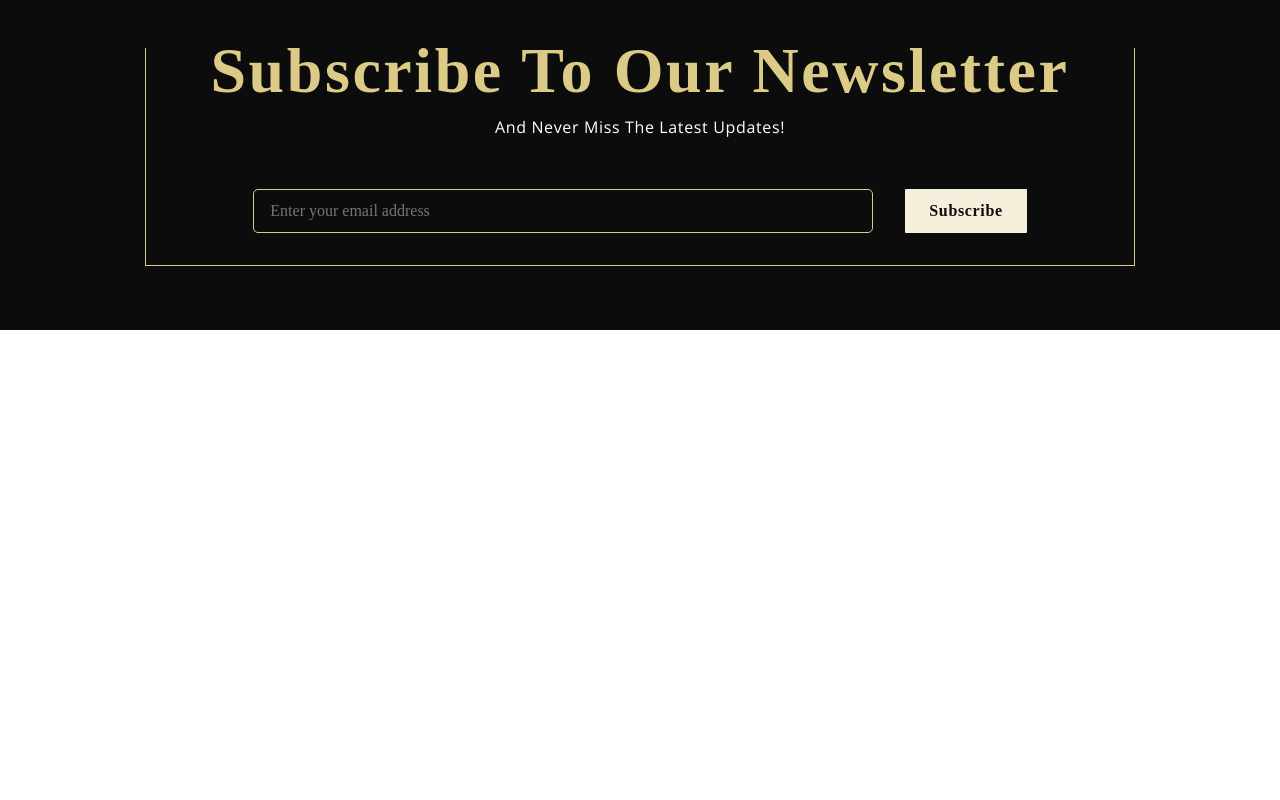
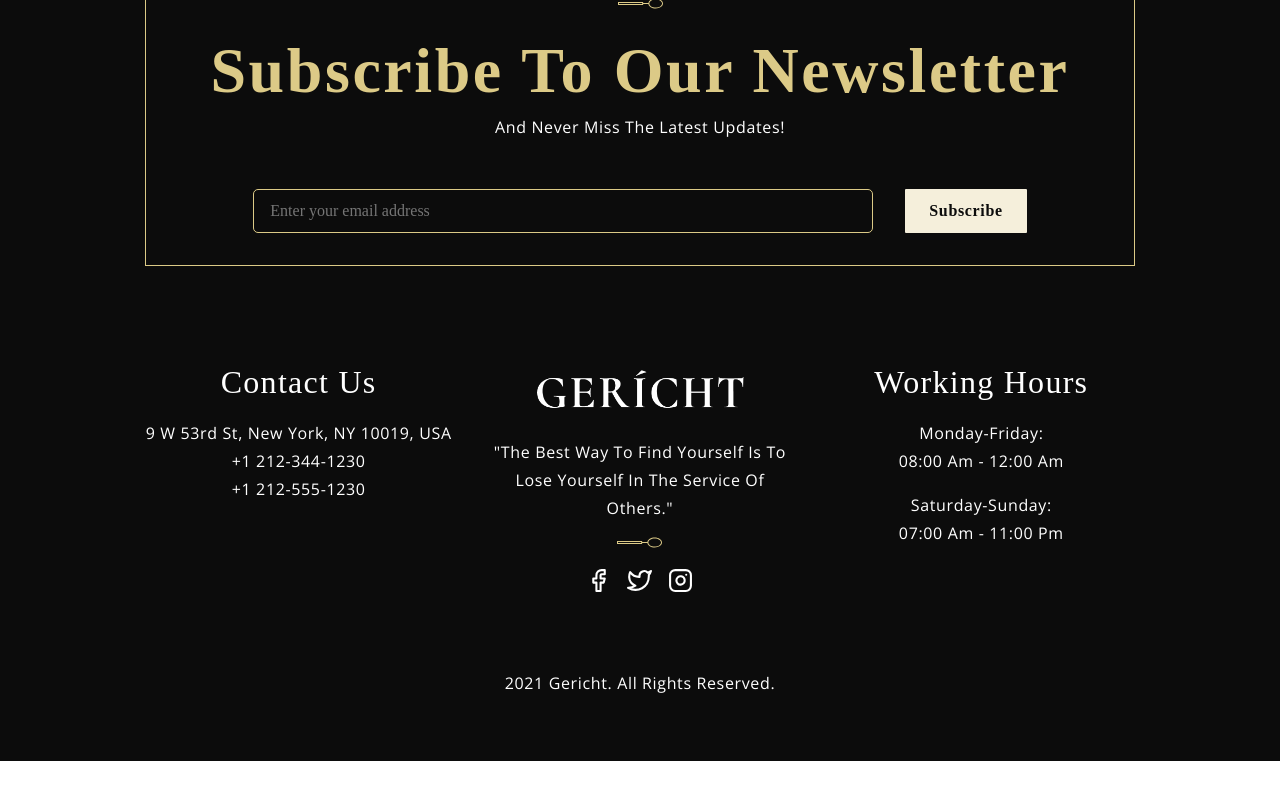
Before and after one commit to Josephwjack/react-restaurant, a React (Create React App) app: page / in a window 1280 px wide. Shown: the part 8127-8927 px from the top of the page. Before the commit the page ends 8521 px from the top, so only its background shows below. Built offline with nearby package versions, Linux system fonts and the light colour scheme; grey boxes are pictures that could not be loaded; the HTML template or start-up script is replaced by a standard one; a web font is replaced by a local one.

Commit message:
Finish footer container and Footer components w/ styling

```diff
--- a/src/components/Footer/FooterOverlay.css
+++ b/src/components/Footer/FooterOverlay.css
@@ -1,7 +1,7 @@
 .app__footerOverlay {
   width: 100%;
   height: 100%;
-  z-index: 100%;
+  z-index: -1;
 
   display: flex;
   flex-direction: column;
--- a/src/components/Footer/FooterOverlay.jsx
+++ b/src/components/Footer/FooterOverlay.jsx
@@ -5,8 +5,7 @@
 const FooterOverlay = () => (
   <div className="app__footerOverlay">
     <div className="app__footerOverlay-black" />
-    <div className="app__footerOverlay-image" />
-
+    <div className="app__footerOverlay-image app__bg" />
   </div>
 );
 
--- a/src/container/Footer/Footer.css
+++ b/src/container/Footer/Footer.css
@@ -11,3 +11,94 @@
   background: var(--color-black);
   padding-top: 0;
 }
+
+.app__footer-links {
+  width: 100%;
+  display: flex;
+  justify-content: space-between;
+  align-items: flex-start;
+
+  margin-top: 5rem;
+  padding: 0 2rem;
+}
+
+.app__footer-links_contact,
+.app__footer-links_logo,
+.app__footer-links_work {
+  flex: 1;
+  margin: 1rem;
+  text-align: center;
+}
+
+.app__footer-links_logo img:first-child {
+  width: 210px;
+  margin-bottom: 0.75rem;
+}
+
+.app__footer-links_work p:nth-child(2n + 1) {
+  margin-bottom: 1rem;
+}
+
+.app__footer-links_icons {
+  margin-top: 0.5rem;
+}
+
+.app__footer-links_icons svg {
+  color: var(--color-white);
+  margin: 0.5rem;
+  font-size: 25px;
+  cursor: pointer;
+}
+
+.app__footer-links_icons svg:hover {
+  color: var(--color-golden);
+}
+
+.app__footer-headtext {
+  font-family: var(--font-base);
+  color: var(--color-white);
+  font-weight: 400;
+  letter-spacing: 0.04em;
+  text-transform: capitalize;
+  font-size: 32px;
+  line-height: 41.6px;
+  margin-bottom: 1rem;
+}
+
+.footer__copyright {
+  margin-top: 3rem;
+}
+
+@media screen and (min-width: 2000px) {
+  .app__footer-headtext {
+      font-size: 51px;
+      line-height: 61.6px;
+  }
+}
+
+@media screen and (max-width: 1150px) {
+  .app__footer-links {
+      align-items: center;
+      flex-direction: column;
+      padding: 0;
+  }
+
+  .app__footer-links_contact,
+  .app__footer-links_logo,
+  .app__footer-links_work {
+      margin: 2rem 0;
+      width: 100%;
+  }
+}
+
+@media screen and (max-width: 650px) {
+  .app__footer {
+      padding: 0 0 2rem 0;
+  }
+}
+
+@media screen and (max-width: 350px) {
+  .app__footer-links_logo img:first-child {
+      width: 80%;
+  }
+}
--- a/src/container/Footer/Footer.jsx
+++ b/src/container/Footer/Footer.jsx
@@ -9,6 +9,35 @@
   <div className="app__footer section__padding">
     <FooterOverlay />
     <Newsletter />
+
+    <div className="app__footer-links">
+      <div className="app__footer-links_contact">
+        <h1 className="app__footer-headtext">Contact Us</h1>
+        <p className="p__opensans">9 W 53rd St, New York, NY 10019, USA</p>
+        <p className="p__opensans">+1 212-344-1230</p>
+        <p className="p__opensans">+1 212-555-1230</p>
+      </div>
+      <div className="app__footer-links_logo">
+        <img src={images.gericht} alt="footer_logo" />
+        <p className="p__opensans">&quot;The best way to find yourself is to lose yourself in the service of others.&quot;</p>
+        <img src={images.spoon} className="spoon__img" style={{ marginTop: 15 }} />
+        <div className="app__footer-links_icons">
+          <FiFacebook />
+          <FiTwitter />
+          <FiInstagram />
+        </div>
+      </div>
+      <div className="app__footer-links_work">
+        <h1 className="app__footer-headtext">Working Hours</h1>
+        <p className="p__opensans">Monday-Friday:</p>
+        <p className="p__opensans">08:00 am - 12:00 am</p>
+        <p className="p__opensans">Saturday-Sunday:</p>
+        <p className="p__opensans">07:00 am - 11:00 pm</p>
+      </div>
+    </div>
+    <div className="footer__copyright">
+      <p className="p__opensans">2021 Gericht. All Rights reserved.</p>
+    </div>
   </div>
 );
 
```
